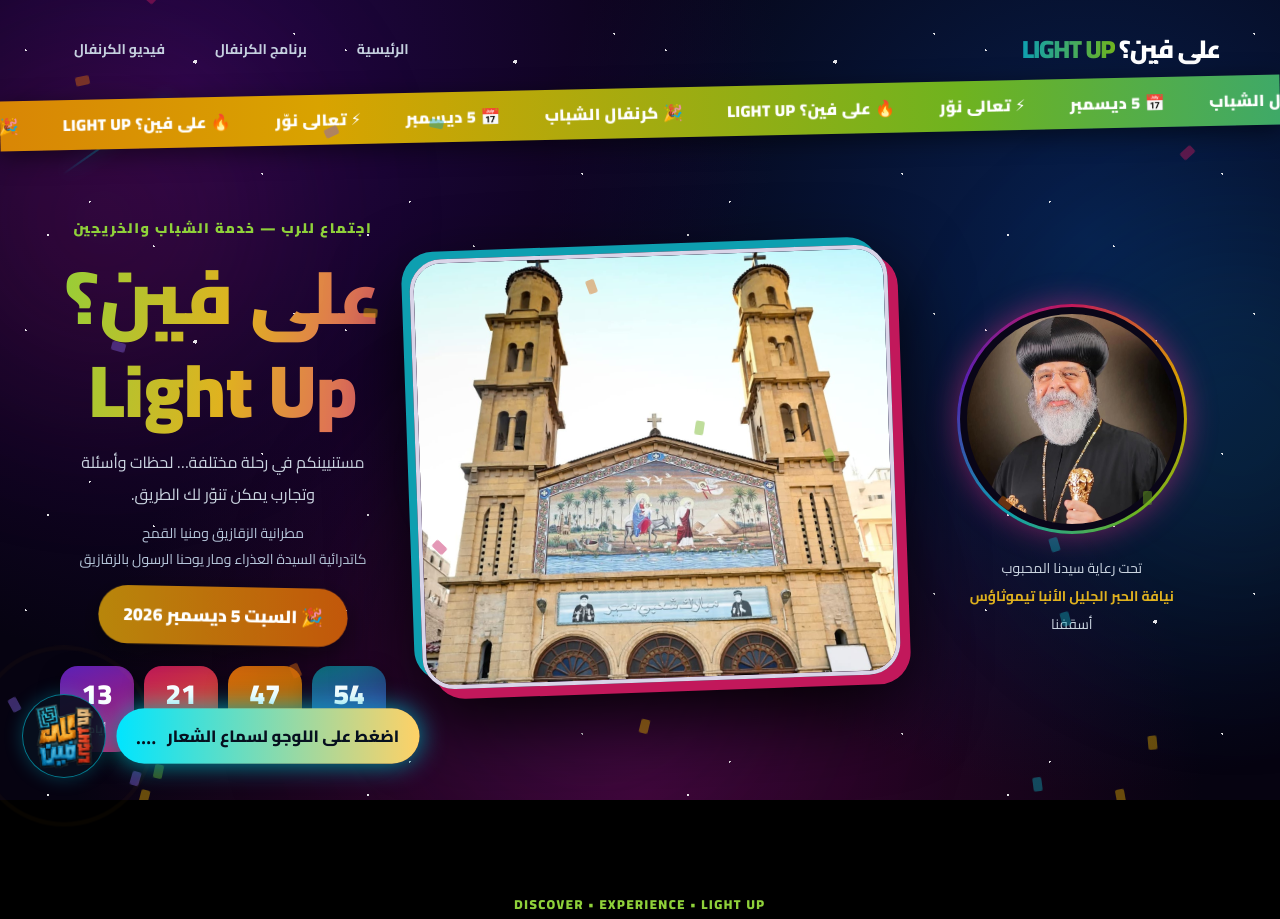
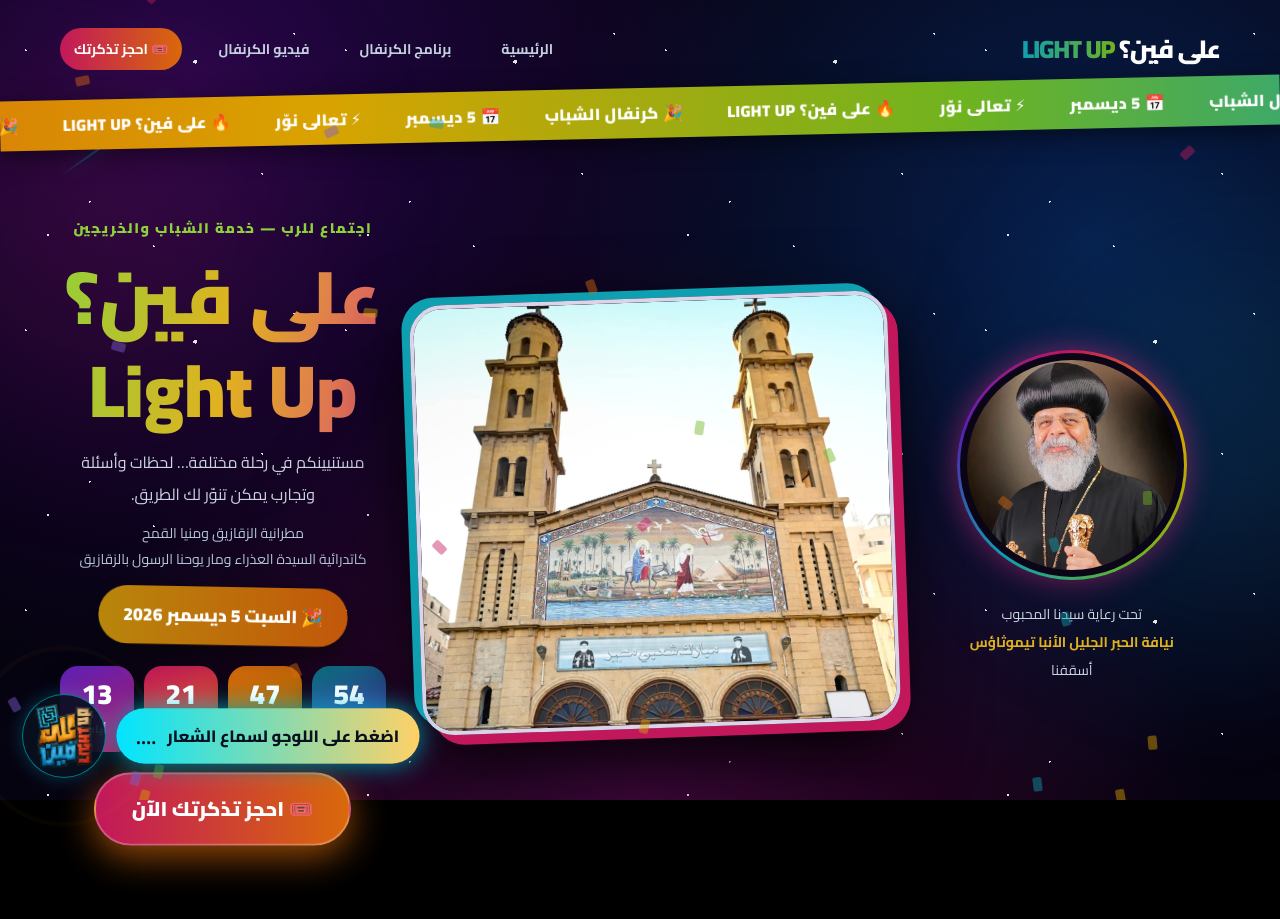
Before and after one commit to bishoygeorgerezk-afk/Light-up-2-3la-fen-, a plain HTML site: page index.html in a window 1280 px wide. Shown: the top 919 px of the page. Drawn offline with Linux system fonts and the light colour scheme.

Commit message:
Update index.html

```diff
--- a/index.html
+++ b/index.html
@@ -204,6 +204,12 @@
     .invite strong{color:#8fd13a!important}
     footer{background:#060311;border-top:4px solid;border-image:linear-gradient(90deg,var(--pink),var(--yel),var(--lime),var(--cyan),var(--purple)) 1}
     .footer-brand span{color:var(--cyan)}
+    /* زر حجز التذاكر */
+    .buy-btn{display:inline-flex;align-items:center;justify-content:center;gap:10px;margin-top:22px;padding:15px 34px;border-radius:99px;font:900 19px Cairo,Arial,sans-serif;color:#fff;background:linear-gradient(90deg,var(--pink),var(--orange));box-shadow:0 8px 26px rgba(194,24,91,.55);border:2px solid rgba(255,255,255,.25);animation:buyPulse 2s ease-in-out infinite;transition:filter .2s}
+    .buy-btn:hover{filter:brightness(1.12);transform:translateY(-3px)}
+    @keyframes buyPulse{50%{transform:scale(1.05);box-shadow:0 10px 34px rgba(217,105,10,.7)}}
+    .navlinks a.nav-buy{background:linear-gradient(90deg,var(--pink),var(--orange));color:#fff}
+    .invite .buy-btn{margin-top:26px}
   </style>
 </head>
 <body>
@@ -232,7 +238,7 @@
     <nav>
       <a class="brand" href="#home">على فين؟ <span>LIGHT UP</span></a>
       <div class="navlinks" id="navlinks">
-        <a href="#home">الرئيسية</a><a href="#program">برنامج الكرنفال</a><a href="#video">فيديو الكرنفال</a>
+        <a href="#home">الرئيسية</a><a href="#program">برنامج الكرنفال</a><a href="#video">فيديو الكرنفال</a><a class="nav-buy" href="https://bishoygeorgerezk-afk.github.io/tickets-3la-fen/" target="_blank" rel="noopener">🎟️ احجز تذكرتك</a>
       </div>
       <button class="menu-btn" id="menuBtn" aria-label="فتح القائمة">☰</button>
     </nav>
@@ -263,6 +269,7 @@
           <div class="timebox"><b id="minutes">--</b><span>دقائق</span></div>
           <div class="timebox"><b id="seconds">--</b><span>ثواني</span></div>
         </div>
+        <a class="buy-btn" href="https://bishoygeorgerezk-afk.github.io/tickets-3la-fen/" target="_blank" rel="noopener">🎟️ احجز تذكرتك الآن</a>
       </div>
     </div>
 
@@ -302,6 +309,7 @@
       <h2>مستنيينك… على فين؟</h2>
       <p>يتشرف اجتماع الشباب والخريجين بدعوة نيافتك لحضور كرنفال <strong style="color:#ffca69">على فين — Light Up</strong>.</p>
       <div class="date-pill">السبت 5 / 12 / 2026</div>
+      <a class="buy-btn" href="https://bishoygeorgerezk-afk.github.io/tickets-3la-fen/" target="_blank" rel="noopener">🎟️ احجز تذكرتك الآن</a>
     </div>
   </main>
 
```
